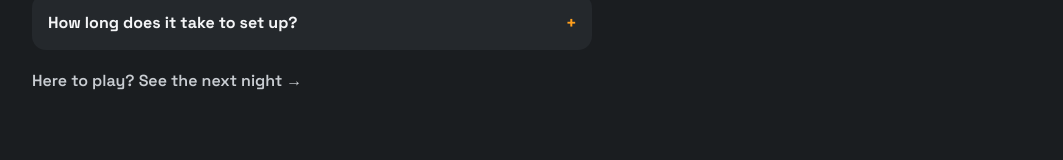
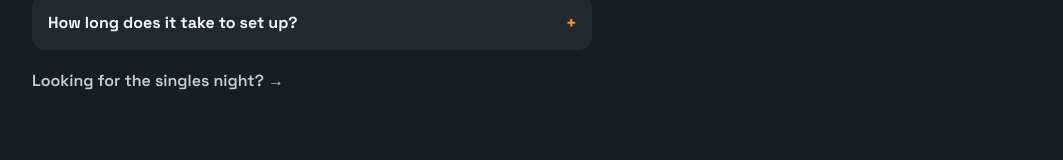
Before and after one commit to Colgrid/colgrid, a Next.js app: page / in a window 1280 px wide. Shown: the part 3667-3827 px from the top of the page, without its empty margins (108-1171 px from the left). Built offline with nearby package versions, Linux system fonts and the light colour scheme; no server answers.

Commit message:
Home page: reword the nights link
Co-Authored-By: Claude Opus 5.5 <noreply@anthropic.com>
Claude-Session: https://claude.ai/code/session_01MFjyKqx5otdTGNZZdoCJB3

```diff
--- a/app/page.tsx
+++ b/app/page.tsx
@@ -166,7 +166,7 @@ export default function Home() {
           ))}
         </div>
         <Link href="/nights" className="home-quiet">
-          Here to play? See the next night →
+          Looking for the singles night? →
         </Link>
       </section>
 
```
